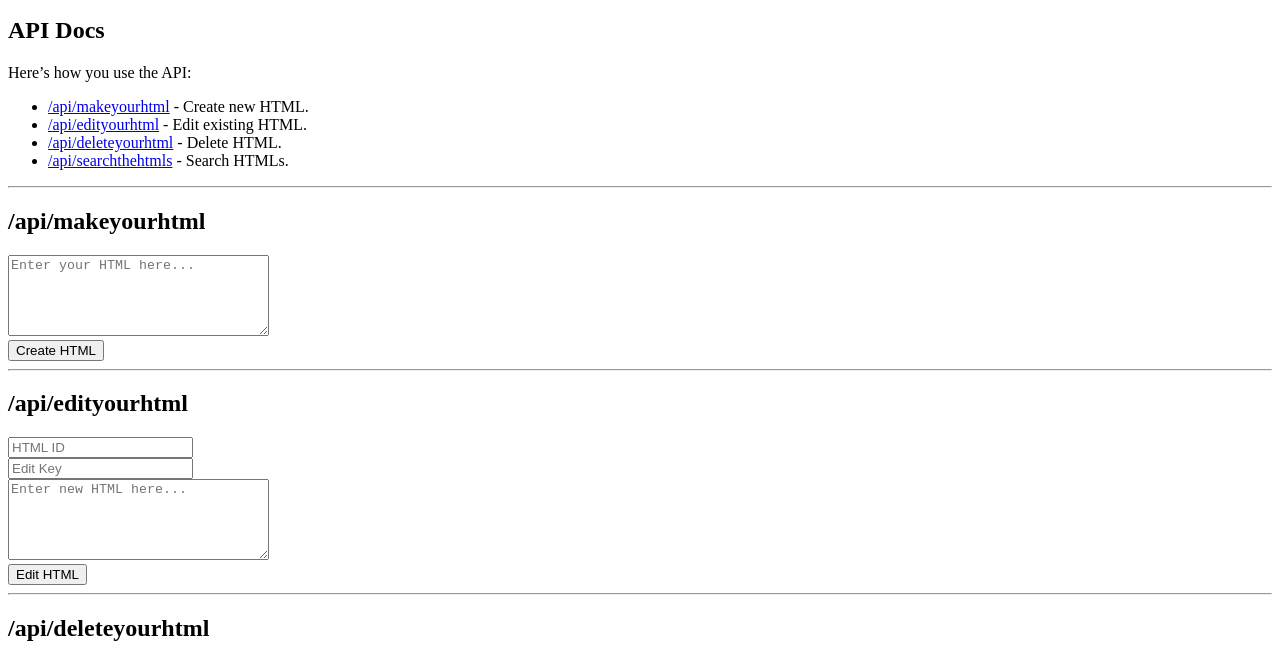
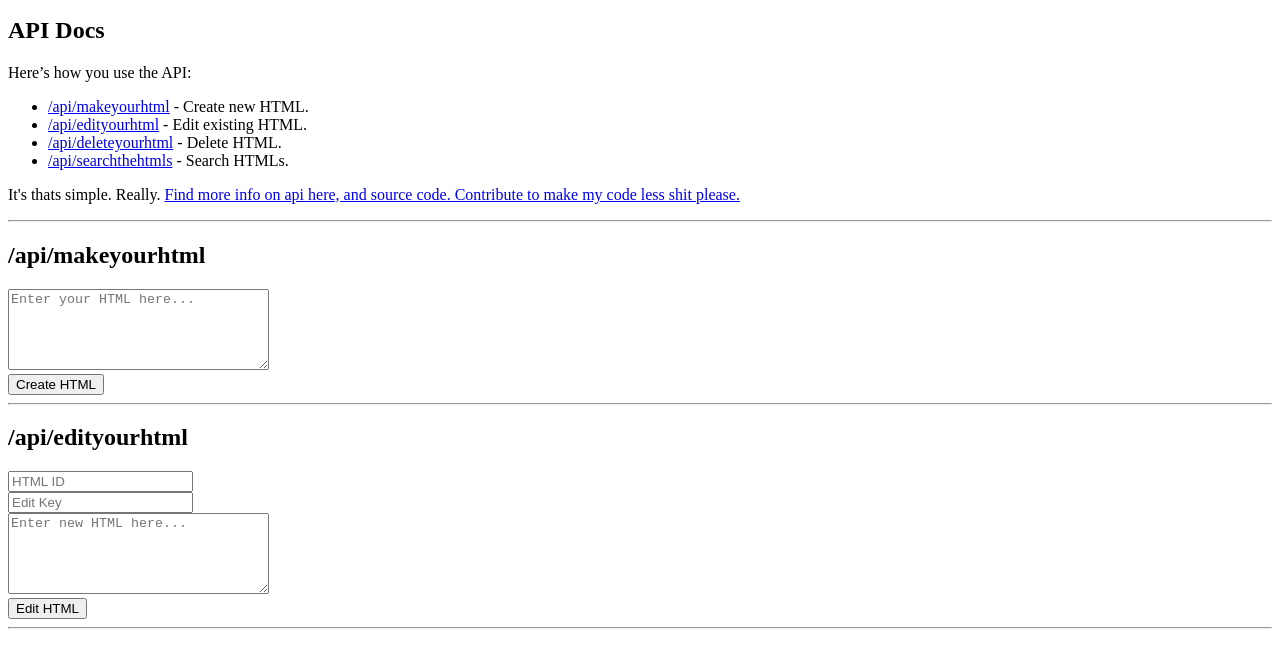
Before and after one commit to PuzzlingGGG/hostyourhtml, a website: page public/index.html in a window 1280 px wide. Shown: the part 101-747 px from the top of the page. Drawn offline with Linux system fonts and the light colour scheme.

Commit message:
link to readme

```diff
--- a/public/index.html
+++ b/public/index.html
@@ -17,7 +17,7 @@
     <li><a href="#delete-html">/api/deleteyourhtml</a> - Delete HTML.</li>
     <li><a href="#search-html">/api/searchthehtmls</a> - Search HTMLs.</li>
   </ul>
-
+  <p>It's thats simple. Really. <a href="https://github.com/PuzzlingGGG/hostyourhtml/tree/main?tab=readme-ov-file#api-endpoints">Find more info on api here, and source code. Contribute to make my code less shit please.</a></p>
   <hr>
 
   <section id="make-html">
```
